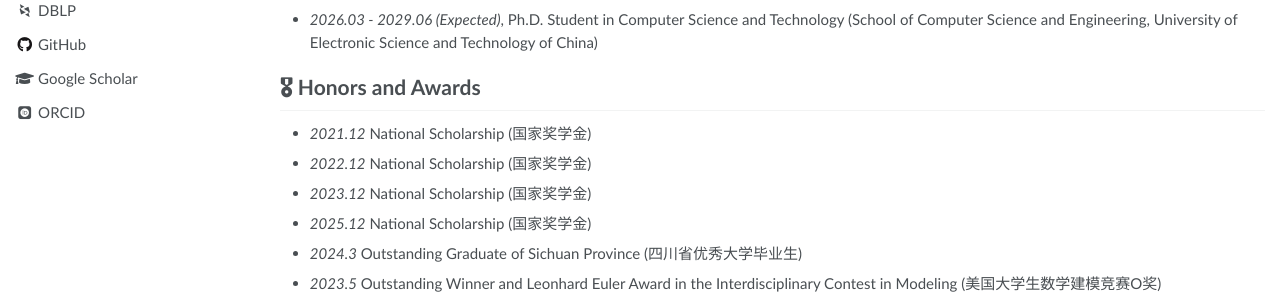
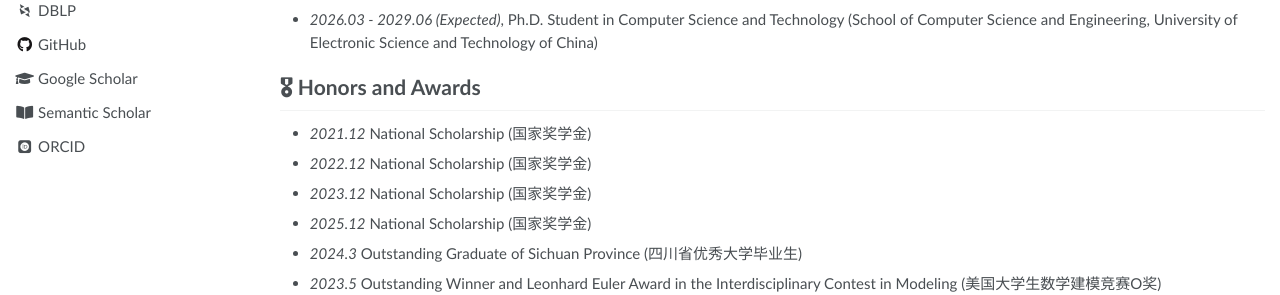
Before and after one commit to CayleyZ/CayleyZ.github.io, a Jekyll site: the page built from _pages/about.md, in a window 1280 px wide. Shown: the part 414-709 px from the top of the page. Built offline with Jekyll 4.4.1, drawn with Linux system fonts in a browser that asks for light colours; some web fonts are replaced.

Commit message:
Add Semantic Scholar profile link

```diff
--- a/_config.yml
+++ b/_config.yml
@@ -31,6 +31,7 @@ author:
   employer         :
   pubmed           :
   googlescholar    : "https://scholar.google.com/citations?user=1VlWbnMAAAAJ"
+  semanticscholar   : "https://www.semanticscholar.org/author/Zi-Jian-Zhou/2336269396"
   email            :
   researchgate     :  # e.g., "https://www.researchgate.net/profile/yourprofile"
   uri              :
--- a/_includes/author-profile.html
+++ b/_includes/author-profile.html
@@ -103,6 +103,9 @@
       {% if author.googlescholar %}
         <li><a href="{{ author.googlescholar }}"><i class="fas fa-fw fa-graduation-cap"></i> Google Scholar</a></li>
       {% endif %}
+      {% if author.semanticscholar %}
+        <li><a href="{{ author.semanticscholar }}"><i class="fas fa-fw fa-book-open" aria-hidden="true"></i> Semantic Scholar</a></li>
+      {% endif %}
       {% if author.pubmed %}
         <li><a href="{{ author.pubmed }}"><i class="ai ai-pubmed-square ai-fw"></i> PubMed</a></li>
       {% endif %}
@@ -198,6 +201,9 @@
       {% if author.googlescholar %}
         <a href="{{ author.googlescholar }}"><i class="fas fa-fw fa-graduation-cap"></i></a>
       {% endif %}
+      {% if author.semanticscholar %}
+        <a href="{{ author.semanticscholar }}" aria-label="Semantic Scholar"><i class="fas fa-fw fa-book-open" aria-hidden="true"></i></a>
+      {% endif %}
       {% if author.pubmed %}
         <a href="{{ author.pubmed }}"><i class="ai ai-pubmed-square ai-fw"></i></a>
       {% endif %}
```
